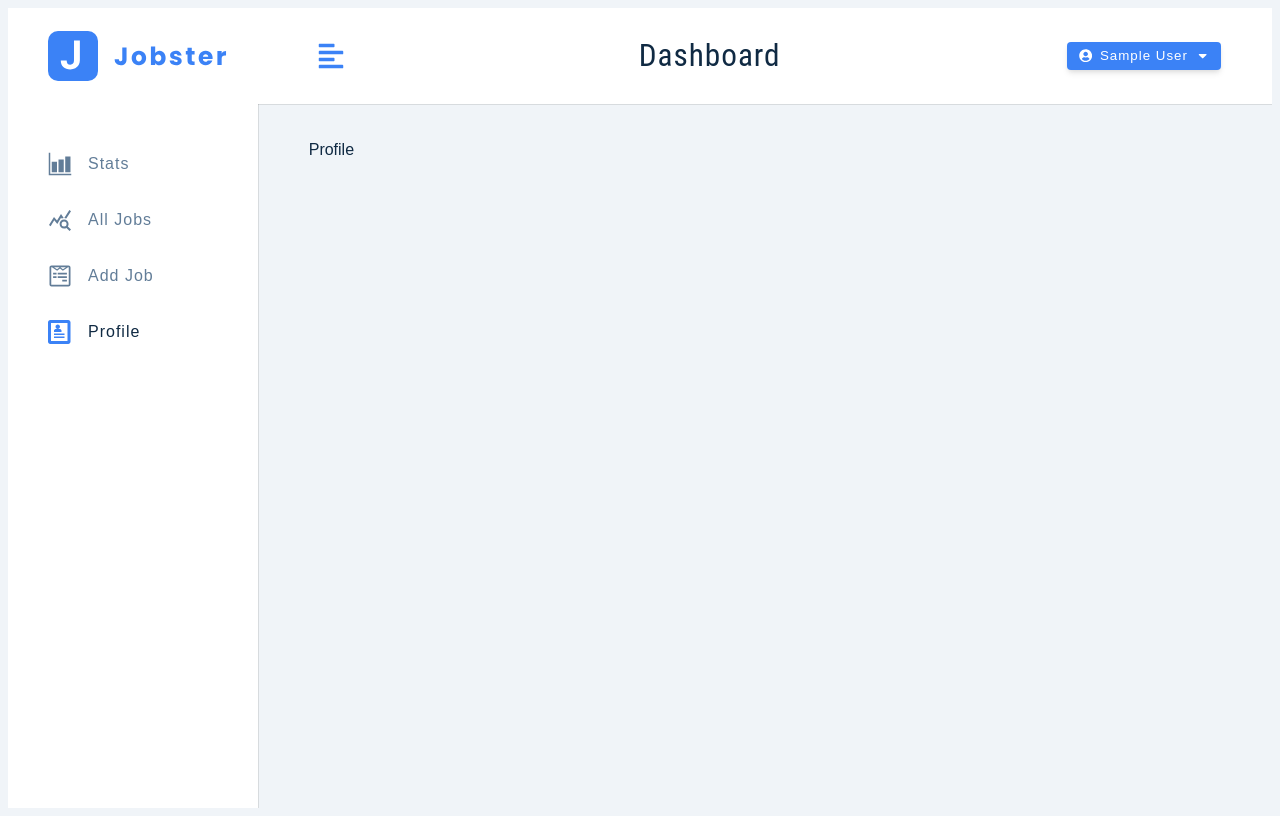
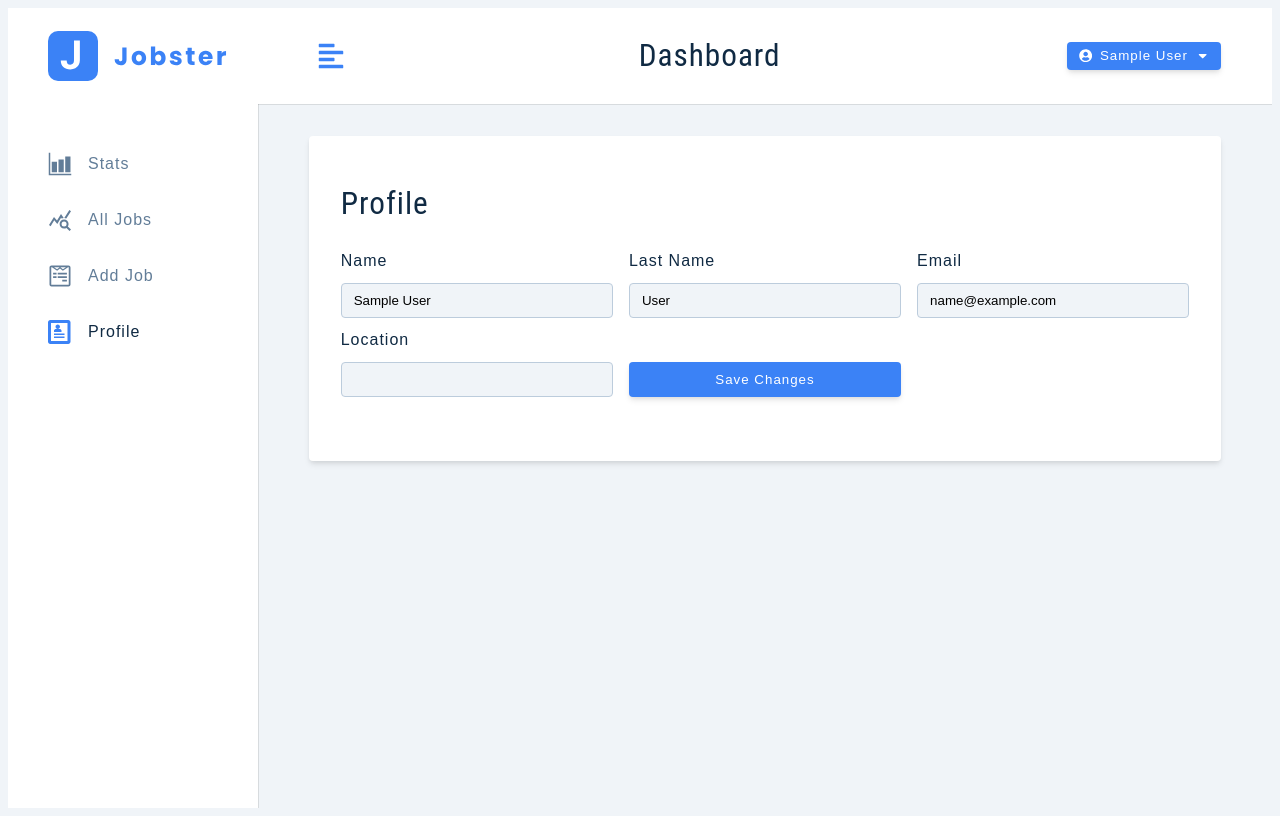
Before and after one commit to yoshivn1203/job-dashboard, a React (Create React App) app: page /profile in a window 1280 px wide. Built offline with nearby package versions, Linux system fonts and the light colour scheme; sample sign-in values are in the browser's storage; the HTML template or start-up script is replaced by a standard one.

Commit message:
finish profile page

```diff
--- a/src/features/user/userSlice.js
+++ b/src/features/user/userSlice.js
@@ -30,6 +30,25 @@
     const resp = await customFetch.post('/auth/login', user);
     return resp.data;
   } catch (error) {
+    return thunkAPI.rejectWithValue(error.response.data.msg);
+  }
+});
+
+export const updateUser = createAsyncThunk('user/updateUser', async (user, thunkAPI) => {
+  try {
+    const resp = await customFetch.patch('/auth/updateUser', user, {
+      headers: {
+        authorization: `Bearer ${thunkAPI.getState().user.user.token}`,
+      },
+    });
+    return resp.data;
+  } catch (error) {
+    if (error.response.status === 401) {
+      // if unauthorized user (wrong token) can get to
+      //this page and make update -- very unlikely but just in case
+      thunkAPI.dispatch(logoutUser());
+      return thunkAPI.rejectWithValue('Unauthorized! Logging Out...');
+    }
     return thunkAPI.rejectWithValue(error.response.data.msg);
   }
 });
@@ -76,6 +95,21 @@
       state.isLoading = false;
       toast.error(payload);
     },
+    [updateUser.pending]: (state) => {
+      state.isLoading = true;
+    },
+    [updateUser.fulfilled]: (state, { payload }) => {
+      const { user } = payload;
+      state.isLoading = false;
+      state.user = user;
+
+      addUserToLocalStorage(user);
+      toast.success('User Updated');
+    },
+    [updateUser.rejected]: (state, { payload }) => {
+      state.isLoading = false;
+      toast.error(payload);
+    },
   },
 });
 
--- a/src/pages/dashboard/Profile.js
+++ b/src/pages/dashboard/Profile.js
@@ -1,7 +1,74 @@
-import React from 'react';
+import { useState } from 'react';
+import { FormRow } from '../../components';
+import Wrapper from '../../assets/wrappers/DashboardFormPage';
+import { useDispatch, useSelector } from 'react-redux';
+import { toast } from 'react-toastify';
+import { updateUser } from '../../features/user/userSlice';
 
 const Profile = () => {
-  return <div>Profile</div>;
+  const { isLoading, user } = useSelector((store) => store.user);
+  const dispatch = useDispatch();
+
+  const [userData, setUserData] = useState({
+    name: user?.name || '',
+    email: user?.email || '',
+    lastName: user?.lastName || '',
+    location: user?.location || '',
+  });
+
+  const handleSubmit = (e) => {
+    e.preventDefault();
+    const { name, email, lastName, location } = userData;
+
+    if (!name || !email || !lastName || !location) {
+      toast.error('Please Fill Out All Fields');
+      return;
+    }
+    dispatch(updateUser(userData));
+  };
+  const handleChange = (e) => {
+    const name = e.target.name;
+    const value = e.target.value;
+    setUserData({ ...userData, [name]: value });
+  };
+  return (
+    <Wrapper>
+      <form className='form' onSubmit={handleSubmit}>
+        <h3>profile</h3>
+
+        <div className='form-center'>
+          <FormRow
+            type='text'
+            name='name'
+            value={userData.name}
+            handleChange={handleChange}
+          />
+          <FormRow
+            type='text'
+            labelText='last name'
+            name='lastName'
+            value={userData.lastName}
+            handleChange={handleChange}
+          />
+          <FormRow
+            type='email'
+            name='email'
+            value={userData.email}
+            handleChange={handleChange}
+          />
+          <FormRow
+            type='text'
+            name='location'
+            value={userData.location}
+            handleChange={handleChange}
+          />
+          <button className='btn btn-block' type='submit' disabled={isLoading}>
+            {isLoading ? 'Please Wait...' : 'save changes'}
+          </button>
+        </div>
+      </form>
+    </Wrapper>
+  );
 };
 
 export default Profile;
```
